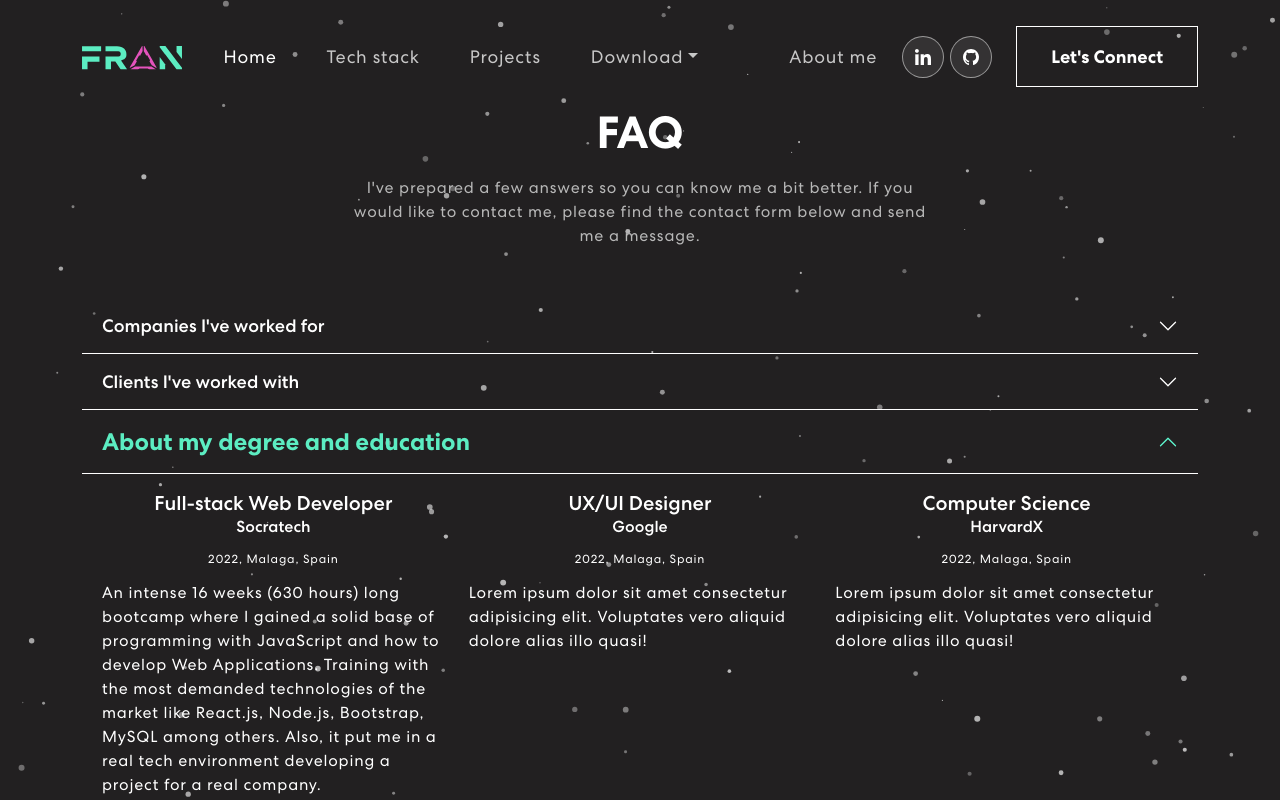
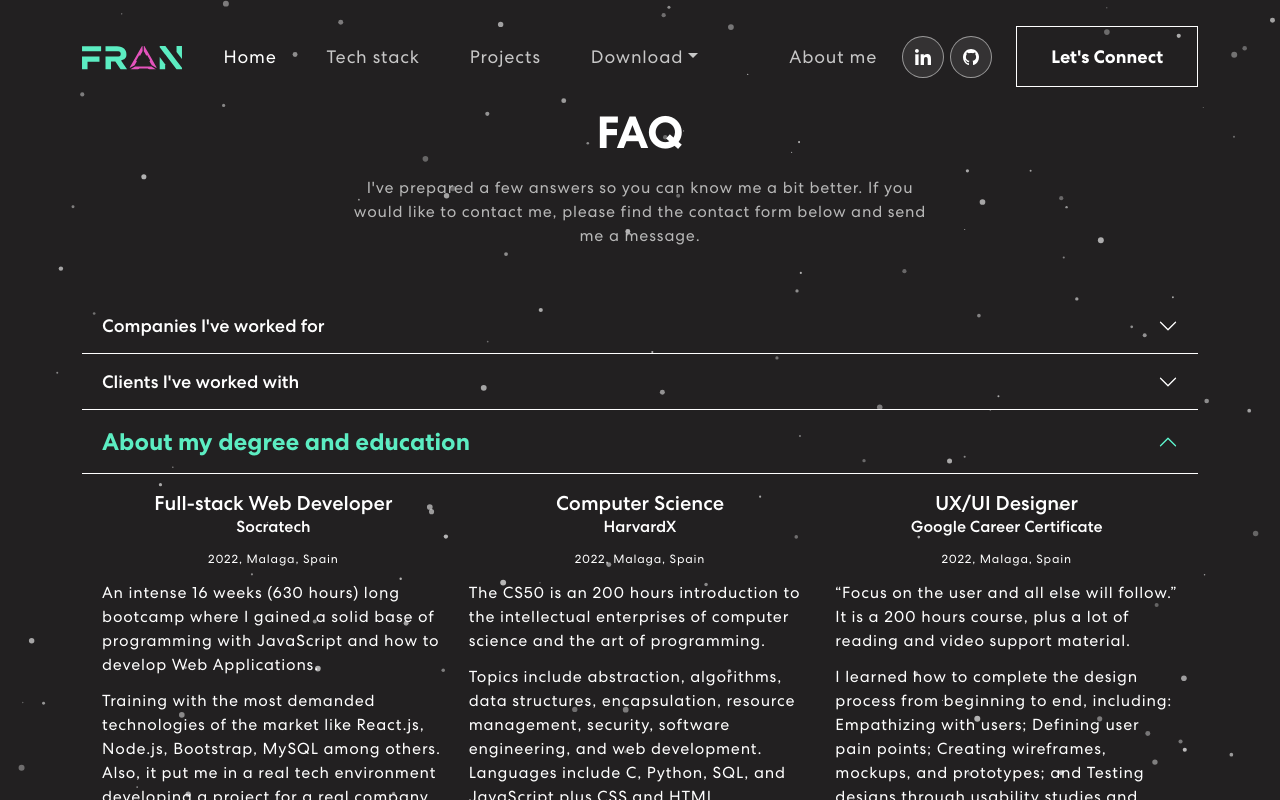
Before and after one commit to Frankovg/MyWebPortfolio, a React (Create React App) app: page /aboutme in a window 1280 px wide. Both pictures are taken after a click on the button "About my degree and education". Shown: the part 697-1497 px from the top of the page. Built offline with nearby package versions, Linux system fonts and the light colour scheme.

Commit message:
twelfth commit

```diff
--- a/src/Components/Header/header.scss
+++ b/src/Components/Header/header.scss
@@ -31,6 +31,7 @@
     }
   }
   p {
+    z-index: 999;
     @include parrafo;
     width: 96%;
     max-width: 576px;
@@ -54,10 +55,12 @@
     display: flex;
     align-items: flex-start;
     @include max-extrasmall {
-      justify-content: center !important;
       .ship {
         width: 80vw;
       }
+    }
+    @include max-large {
+      justify-content: center !important;
     }
   }
 }
--- a/src/Components/MyInfo/Cv.jsx
+++ b/src/Components/MyInfo/Cv.jsx
@@ -39,7 +39,7 @@
             onClick={() => handleDone("on-cv-sp")}
             target="_blank"
             rel="noreferrer"
-            href="https://drive.google.com/file/d/1uk60yd1C5uLzKCiOG6LEsb413DLPV_l_/view?usp=share_link"
+            href="https://drive.google.com/file/d/1NqNxNdIdMGxJu0e-mBCYpAudMmikRE7t/view?usp=share_link"
             className={`mb-1 cv-link ${done1}`}
           >
             Curriculum Vitae - SPANISH
@@ -49,7 +49,7 @@
             onClick={() => handleDone("on-cv-en")}
             target="_blank"
             rel="noreferrer"
-            href="https://drive.google.com/file/d/1HVtHa43eL8E94e4DB7IwMfvXwVNjH1zt/view?usp=share_link"
+            href="https://drive.google.com/file/d/13plFQRSihC6QLco2uky6_oZmPUrxzyBg/view?usp=share_link"
             className={`mb-1 cv-link ${done2}`}
           >
             Curriculum Vitae - ENGLISH
@@ -58,7 +58,7 @@
             onClick={() => handleDone("on-pf")}
             target="_blank"
             rel="noreferrer"
-            href="https://drive.google.com/file/d/1VKtBB-k9EU19sKomBrv7-Tn5CQBbmVh5/view?usp=sharing"
+            href="https://drive.google.com/file/d/19sCWPKeUKf-_3QqMk4a49C9fzWdKyz72/view?usp=share_link"
             className={`mb-1 cv-link ${done3}`}
           >
             Portfolio - ENGLISH
--- a/src/Components/MyInfo/Education.jsx
+++ b/src/Components/MyInfo/Education.jsx
@@ -4,7 +4,7 @@
 export const Education = () => {
   return (
     <Row>
-      <Col sm={6} lg={4} className="pb-4 study-bx">
+      <Col sm={6} lg={4} xxl={3} className="pb-4 study-bx">
         <div className="text-center">
           <h5>Full-stack Web Developer</h5>
           <h6>Socratech</h6>
@@ -14,27 +14,17 @@
           <p>
             An intense 16 weeks (630 hours) long bootcamp where I gained a solid
             base of programming with JavaScript and how to develop Web
-            Applications. Training with the most demanded technologies of the
-            market like React.js, Node.js, Bootstrap, MySQL among others. Also,
-            it put me in a real tech environment developing a project for a real
-            company.
+            Applications.
+          </p>
+          <p>
+            Training with the most demanded technologies of the market like
+            React.js, Node.js, Bootstrap, MySQL among others. Also, it put me in
+            a real tech environment developing a project for a real company.
           </p>
         </div>
       </Col>
-      <Col sm={6} lg={4} xxl={2} className="pb-4 study-bx">
-        <div className="text-center">
-          <h5>UX/UI Designer</h5>
-          <h6>Google</h6>
-          <p className="where">2022, Malaga, Spain</p>
-        </div>
-        <div>
-          <p>
-            Lorem ipsum dolor sit amet consectetur adipisicing elit. Voluptates
-            vero aliquid dolore alias illo quasi!
-          </p>
-        </div>
-      </Col>
-      <Col sm={6} lg={4} xxl={2} className="pb-4 study-bx">
+
+      <Col sm={6} lg={4} xxl={3} className="pb-4 study-bx">
         <div className="text-center">
           <h5>Computer Science</h5>
           <h6>HarvardX</h6>
@@ -42,34 +32,56 @@
         </div>
         <div>
           <p>
-            Lorem ipsum dolor sit amet consectetur adipisicing elit. Voluptates
-            vero aliquid dolore alias illo quasi!
+            The CS50 is an 200 hours introduction to the intellectual
+            enterprises of computer science and the art of programming.
+          </p>
+          <p>
+            Topics include abstraction, algorithms, data structures,
+            encapsulation, resource management, security, software engineering,
+            and web development. Languages include C, Python, SQL, and
+            JavaScript plus CSS and HTML.
           </p>
         </div>
       </Col>
-      <Col sm={6} xxl={2} className="pb-4 study-bx">
+
+      <Col sm={6} lg={4} xxl={3} className="pb-4 study-bx">
+        <div className="text-center">
+          <h5>UX/UI Designer</h5>
+          <h6>Google Career Certificate</h6>
+          <p className="where">2022, Malaga, Spain</p>
+        </div>
+        <div>
+          <p>
+            “Focus on the user and all else will follow.” It is a 200 hours
+            course, plus a lot of reading and video support material.
+          </p>
+          <p>
+            I learned how to complete the design process from beginning to end,
+            including: Empathizing with users; Defining user pain points;
+            Creating wireframes, mockups, and prototypes; and Testing designs
+            through usability studies and Iterating.
+          </p>
+        </div>
+      </Col>
+
+      <Col sm={6} lg={4} xxl={3} className="pb-4 study-bx">
         <div className="text-center">
           <h5>Industrial Designer</h5>
-          <h6>UNMDP</h6>
+          <h6>Mar del Plata University</h6>
           <p className="where">2014, Mar del Plata, Argentina</p>
         </div>
         <div>
           <p>
-            Lorem ipsum dolor sit amet consectetur adipisicing elit. Voluptates
-            vero aliquid dolore alias illo quasi!
+            A six years long and very complex career where I learned about
+            technologies, art, engineering and industry.
           </p>
-        </div>
-      </Col>
-      <Col sm={6} xxl={2} className="pb-4 study-bx">
-        <div className="text-center">
-          <h5>Economics</h5>
-          <h6>Anna Böttger</h6>
-          <p className="where">2007, Villa Gesell, Argentina</p>
-        </div>
-        <div>
           <p>
-            Lorem ipsum dolor sit amet consectetur adipisicing elit. Voluptates
-            vero aliquid dolore alias illo quasi!
+            The industrial design engineer, during the design process, makes use
+            of the necessary techniques in ideation, invention, visualization,
+            calculation, management, design and specification of industrial
+            details that determine the form of an engineering product. At the
+            same time, it combines market analysis with the innovative vision of
+            the proposal made.
           </p>
         </div>
       </Col>
--- /dev/null
+++ b/src/Components/MyInfo/Recommendation.jsx
@@ -0,0 +1,19 @@
+import React from "react";
+import { ArrowRightCircle } from "react-bootstrap-icons";
+
+export const Recommendation = () => {
+  return (
+    <>
+      <a
+        className="toRecomm"
+        target="_blank"
+        rel="noreferrer"
+        href="https://www.linkedin.com/in/francoamoroso/details/recommendations/?detailScreenTabIndex=0"
+      >
+        To my LinkedIn <ArrowRightCircle size={25} />
+      </a>
+      <br />
+      Don't be shy and send me a contact request 😉.
+    </>
+  );
+};
--- /dev/null
+++ b/src/Components/MyInfo/Why.jsx
@@ -0,0 +1,22 @@
+import React from "react";
+
+export const Why = () => {
+  return (
+    <>
+      As I said before, computing was always my hobby since I was a child. But,
+      for many years, I've never thought about it as a profession. <br />
+      <br /> I've been always a very curious person, especially about how things
+      works or how products and services are made. And this curiosity puts me
+      studying Industrial Design, because that career was perfect for reaching
+      many answers and for learning how to search for them. <br />
+      <br /> After years, I'm still feeling curious, but something was changing
+      in my thoughts. The evolution of technology and how it impacts our society
+      in a very short period of time in a world where we are all connected, has
+      pushed my interest in digital products and services. <br />
+      <br /> Now, I'm very happy to be a developer. I'm still learning every
+      day, of course. But it keeps me motivated, because there is always
+      something to do, and I'm excited to know more about our future techs. And
+      as always, it gives me my favorite fuel... curiosity.
+    </>
+  );
+};
--- a/src/Components/MyInfo/myInfo.scss
+++ b/src/Components/MyInfo/myInfo.scss
@@ -38,9 +38,6 @@
   .accordion {
     --bs-accordion-bg: transparent !important;
     --bs-accordion-border-width: 0px !important;
-    // --bs-accordion-border-radius: 0px !important;
-    // --bs-accordion-active-color: transparent !important;
-    // --bs-accordion-btn-focus-border-color: transparent !important;
     .accordion-collapse,
     .accordion-button {
       color: white;
```
Also changed, not shown: src/Components/MyInfo/Hobbies.jsx (+18 -18 lines), src/Components/MyInfo/MyInfo.jsx (+4 -19 lines), 2 other files (tests, documents, lock files or other folders).
